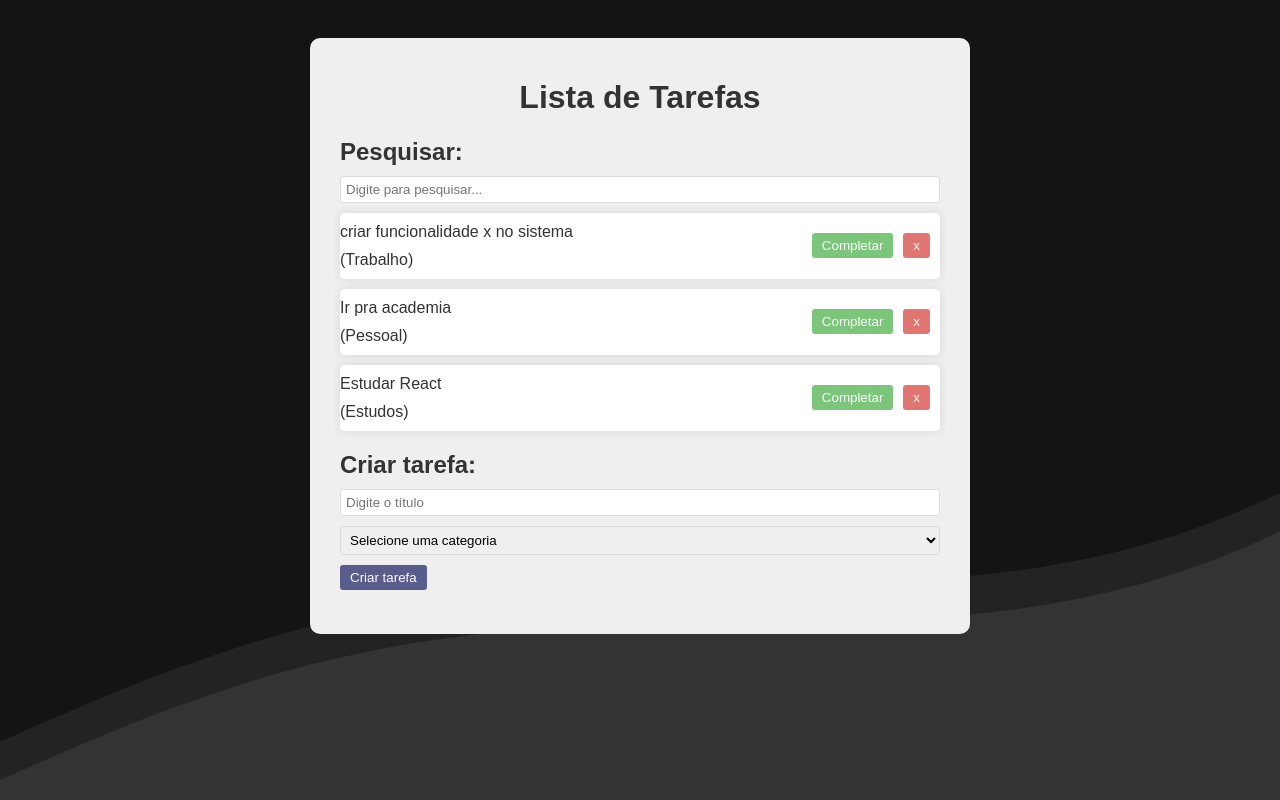
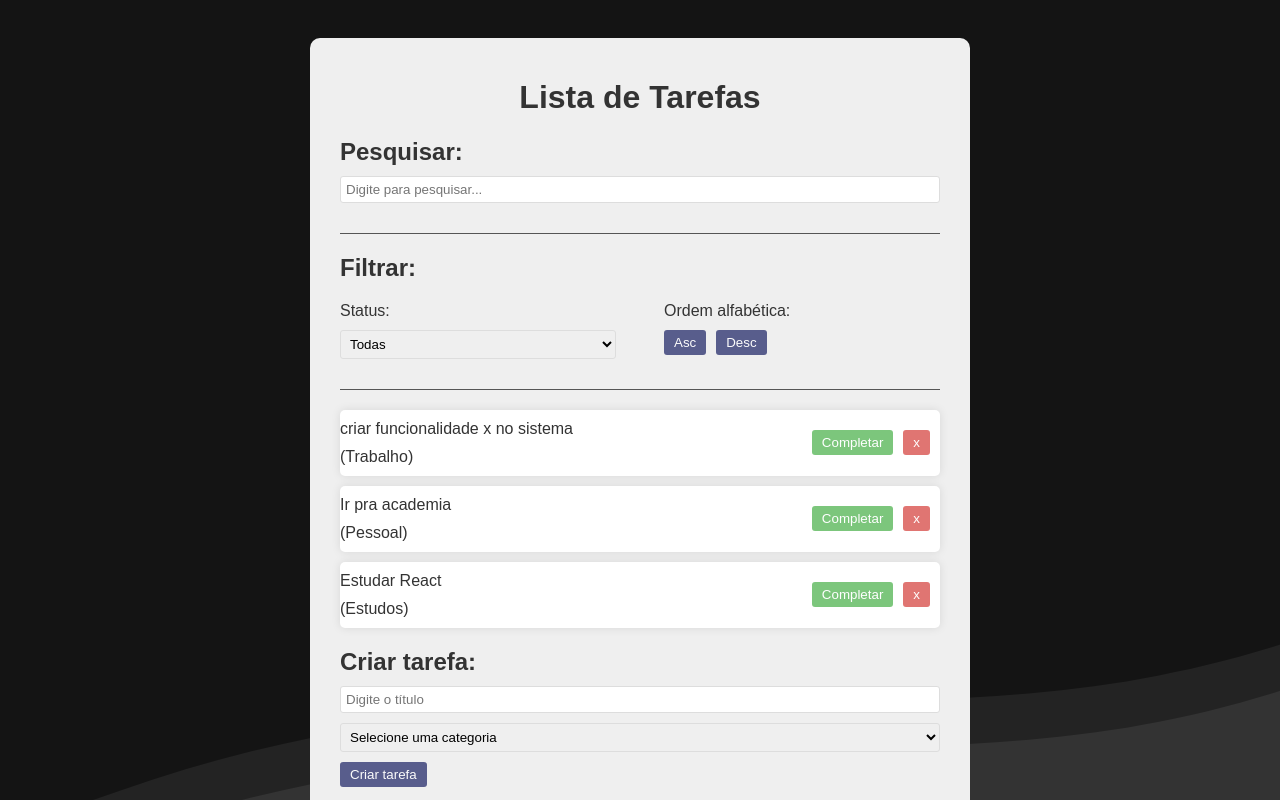
Before and after one commit to Daviniel/task-list, a React (Vite) app: page / in a window 1280 px wide. Shown: the top 800 px of the page. Built offline with nearby package versions, Linux system fonts and the light colour scheme.

Commit message:
filtro criado e styled realizado

```diff
--- a/src/App.css
+++ b/src/App.css
@@ -84,3 +84,20 @@
   border-radius: 3px;
   width: 100%;
 }
+
+.filter,
+.search {
+  border-bottom: 1px solid #555;
+  margin-bottom: 20px;
+  padding-bottom: 20px;
+}
+
+.filter-options {
+  display: flex;
+  justify-content: space-between;
+  gap: 3rem;
+}
+
+.filter-options div {
+  flex: 1 1 0;
+}
--- a/src/App.jsx
+++ b/src/App.jsx
@@ -4,6 +4,7 @@
 import Todo from './components/Todo';
 import TodoForm from './components/TodoForm';
 import Search from './components/Search';
+import Filter from './components/Filter';
 
 import './App.css';
 
@@ -65,6 +66,7 @@
     <div className='app'>
       <h1>Lista de Tarefas</h1>
       <Search search={search} setSearch={setSearch} />
+      <Filter />
       <div className="all-list">
         {todo
           .filter((todo) =>
--- /dev/null
+++ b/src/components/Filter.jsx
@@ -0,0 +1,24 @@
+const Filter = () => {
+    return(
+        <div className="filter">
+            <h2>Filtrar:</h2>
+            <div className="filter-options">
+                <div>
+                    <p>Status:</p>
+                    <select>
+                        <option value="All">Todas</option>
+                        <option value="Completed">Completas</option>
+                        <option value="Incomplete">Incompletas</option>
+                    </select>
+                </div>
+                <div>
+                    <p>Ordem alfabética:</p>
+                    <button>Asc</button>
+                    <button>Desc</button>
+                </div>
+            </div>
+        </div>
+    )
+}
+
+export default Filter;
```
